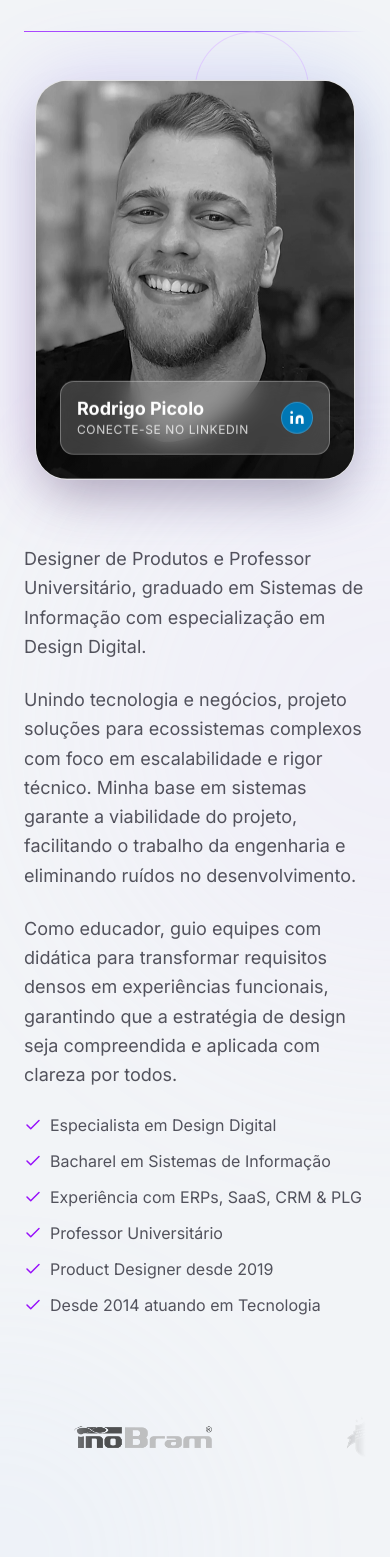
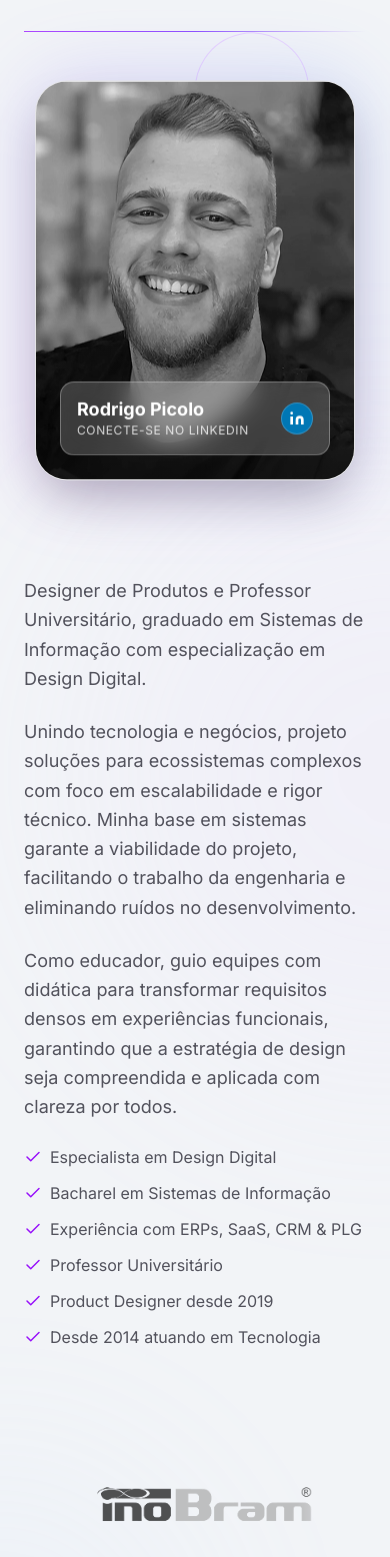
Before and after one commit to elpicollon/elpicollon.github.io, a React (Vite) app: page / in a window 390 px wide. Shown: the part 1571-3128 px from the top of the page. Built offline with nearby package versions, Linux system fonts and the light colour scheme.

Commit message:
feat: Add responsive display utilities, update AboutSection layout and element dimensions, and adjust BentoGrid animation trigger.

```diff
--- a/src/components/AboutSection.tsx
+++ b/src/components/AboutSection.tsx
@@ -126,7 +126,7 @@ export function AboutSection() {
           </div>
 
           {/* Right: Image/Visual */}
-          <div className="order-1 lg:order-2 flex justify-center lg:justify-end">
+          <div className="order-1 lg:order-2 flex justify-center lg:justify-end mb-8 lg:mb-0">
             <motion.div
               style={{ y }}
               className="relative w-full max-w-xs aspect-[4/5]"
@@ -193,8 +193,8 @@ export function AboutSection() {
                 key={index}
                 className="grayscale opacity-70 hover:grayscale-0 hover:opacity-100 transition-all duration-300"
                 style={{
-                  width: '180px',
-                  height: '80px',
+                  width: '280px',
+                  height: '150px',
                   flexShrink: 0,
                   overflow: 'hidden',
                   display: 'flex',
--- a/src/components/BentoGrid.tsx
+++ b/src/components/BentoGrid.tsx
@@ -74,7 +74,7 @@ const features = [
 
 export function BentoGrid() {
   const ref = useRef(null);
-  const isInView = useInView(ref, { once: true, amount: 0.2 });
+  const isInView = useInView(ref, { once: true, amount: 0.05 });
 
   return (
     <section id="expertise" ref={ref} className="py-32 px-6 md:px-12 bg-[#f2f4f7] relative overflow-hidden">
--- a/src/index.css
+++ b/src/index.css
@@ -2569,6 +2569,18 @@
     }
   }
 
+  @media (width >=64rem) {
+    .lg\:hidden {
+      display: none;
+    }
+  }
+
+  @media (width >=64rem) {
+    .lg\:flex {
+      display: flex;
+    }
+  }
+
   @keyframes gradient-x {
 
     0%,
```
